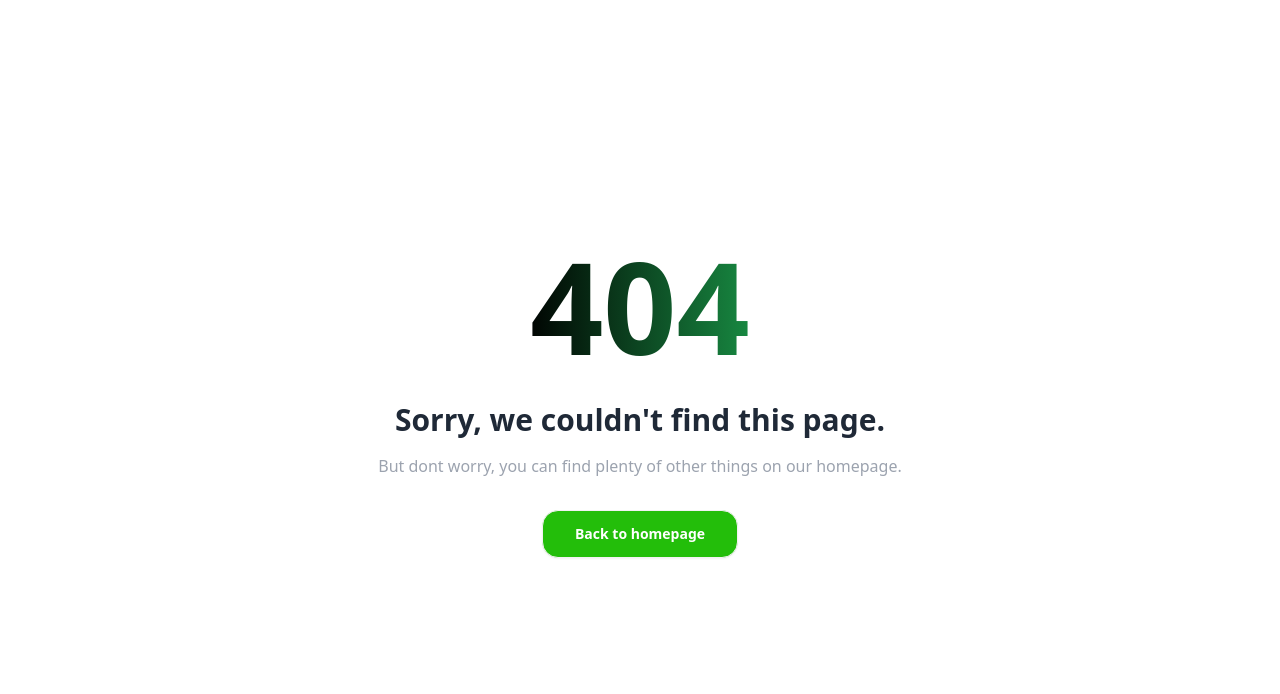
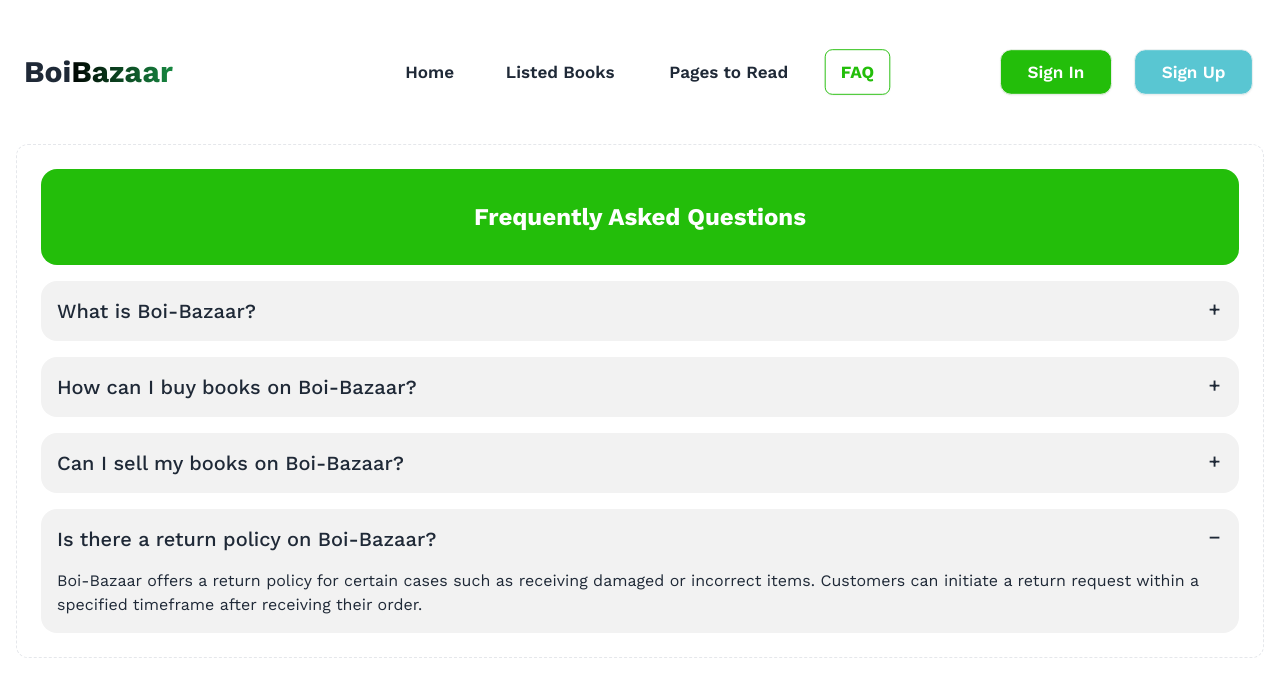
Before and after one commit to MamunKhan71/Boi-Bazaar, a React (Vite) app in the folder boi-bazaar/: page /faq in a window 1280 px wide. Before the commit this address had no page. Shown: the top 694 px of the page. Built offline with nearby package versions, Linux system fonts and the light colour scheme; a web font is replaced by a local one.

Commit message:
Added extra faq section

```diff
--- /dev/null
+++ b/boi-bazaar/public/faq.json
@@ -0,0 +1,18 @@
+[
+  {
+    "question": "What is Boi-Bazaar?",
+    "answer": "Boi-Bazaar is an online marketplace dedicated to buying and selling books, catering to book lovers and enthusiasts."
+  },
+  {
+    "question": "How can I buy books on Boi-Bazaar?",
+    "answer": "To buy books on Boi-Bazaar, simply browse through the available listings, add your desired books to the cart, proceed to checkout, and complete the payment process."
+  },
+  {
+    "question": "Can I sell my books on Boi-Bazaar?",
+    "answer": "Yes, Boi-Bazaar provides a platform for individuals to sell their books. You can create a seller account, list your books for sale, and manage your listings through the seller dashboard."
+  },
+  {
+    "question": "Is there a return policy on Boi-Bazaar?",
+    "answer": "Boi-Bazaar offers a return policy for certain cases such as receiving damaged or incorrect items. Customers can initiate a return request within a specified timeframe after receiving their order."
+  }
+]
--- a/boi-bazaar/src/Components/Navbar.jsx
+++ b/boi-bazaar/src/Components/Navbar.jsx
@@ -11,6 +11,9 @@ const Navbar = () => {
     <NavLink className={({ isActive }) =>
         isActive ? "text-base lg:text-lg btn bg-transparent border-[#23BE0A] text-[#23BE0A] font-bold" : "btn bg-transparent shadow-none border-none hover:bg-[#23BE0A] text-lg "
     } to="/pages-to-read">Pages to Read</NavLink>
+    <NavLink className={({ isActive }) =>
+        isActive ? "btn text-base lg:text-lg  bg-transparent border-[#23BE0A] text-[#23BE0A] font-bold" : "btn bg-transparent shadow-none border-none hover:bg-[#23BE0A] text-lg "
+    } to="/faq">FAQ</NavLink>
     </>
     return (
         <div className="navbar bg-base-100 workSans my-4 lg:my-8">
--- /dev/null
+++ b/boi-bazaar/src/Pages/Faq.jsx
@@ -0,0 +1,31 @@
+import {useLoaderData} from "react-router-dom";
+
+const Faq = () => {
+    const faqs = useLoaderData()
+    return (
+        <div className="space-y-4 border border-dashed p-4 lg:p-6 rounded-xl workSans">
+            <div>
+                <div
+                    className="w-full bg-primaryColor text-white py-8 text-center rounded-2xl text-xl lg:text-2xl font-bold workSans">
+                    <h1>Frequently Asked Questions</h1>
+                </div>
+            </div>
+            {
+                faqs.map(faq => (
+                    <div className="collapse collapse-plus bg-base-200">
+                        <input type="radio" name="my-accordion-3" defaultChecked/>
+                        <div className="collapse-title text-xl font-medium">
+                            {faq.question}
+                        </div>
+                        <div className="collapse-content">
+                            <p>{faq.answer}</p>
+                        </div>
+                    </div>
+                ))
+            }
+
+        </div>
+    );
+};
+
+export default Faq;
--- a/boi-bazaar/src/Routes/Router.jsx
+++ b/boi-bazaar/src/Routes/Router.jsx
@@ -10,6 +10,7 @@ import BookDetails from "../Components/Books/BookDetails.jsx";
 import ErrorPage from "../Pages/ErrorPage.jsx";
 import SignIn from "../Pages/SignIn.jsx";
 import SignUp from "../Pages/SignUp.jsx";
+import Faq from "../Pages/Faq.jsx";
 export const router = createBrowserRouter([
     {
         path: "/",
@@ -54,6 +55,11 @@ export const router = createBrowserRouter([
             {
                 path: '/sign-up',
                 element: <SignUp/>
+            },
+            {
+                path: '/faq',
+                loader: ()=> fetch('/faq.json'),
+                element: <Faq></Faq>
             }
         ]
     },
```
